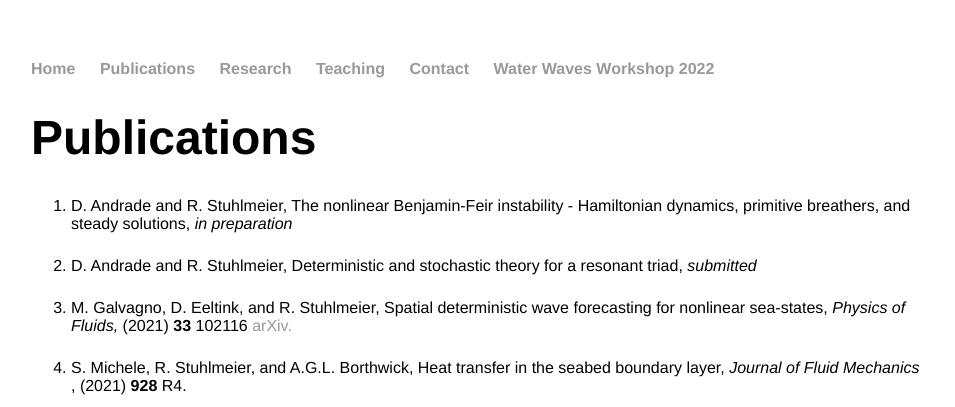
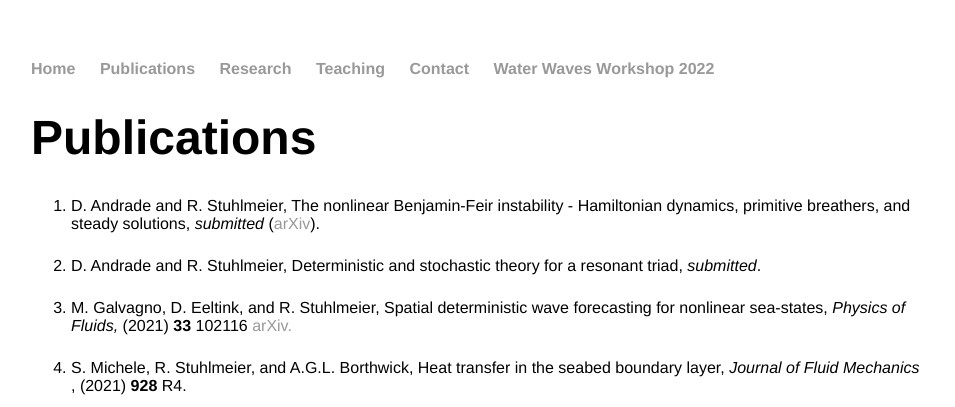
Before and after one commit to rstuhlmeier/rstuhlmeier.github.io, a Jekyll site: the page built from publications/index.html, in a window 1280 px wide. Shown: the top 407 px of the page, without its empty margins (161-1116 px from the left). Built offline with Jekyll 4.4.1, drawn with Linux system fonts in a browser that asks for light colours.

Commit message:
Update index.html

```diff
--- a/publications/index.html
+++ b/publications/index.html
@@ -6,9 +6,9 @@ title: Raphael Stuhlmeier - Publications
 
 <h1>Publications</h1>
 <ol>
-  <li> D. Andrade and R. Stuhlmeier, The nonlinear Benjamin-Feir instability - Hamiltonian dynamics, primitive breathers, and steady solutions, <em>in preparation</em></li>
+  <li> D. Andrade and R. Stuhlmeier, The nonlinear Benjamin-Feir instability - Hamiltonian dynamics, primitive breathers, and steady solutions, <em>submitted</em> (<a href="https://arxiv.org/abs/2208.08172">arXiv</a>).</li>
   <p>
-  <li> D. Andrade and R. Stuhlmeier, Deterministic and stochastic theory for a resonant triad, <em>submitted</em></li>
+  <li> D. Andrade and R. Stuhlmeier, Deterministic and stochastic theory for a resonant triad, <em>submitted</em>.</li>
   <p>
   <li> M. Galvagno, D. Eeltink, and R. Stuhlmeier, Spatial deterministic wave forecasting for nonlinear sea-states, <em> Physics of Fluids,</em> (2021) <b>33</b> 102116  <a href="https://arxiv.org/abs/2108.09237">arXiv.</a></li>
   <p>
```
